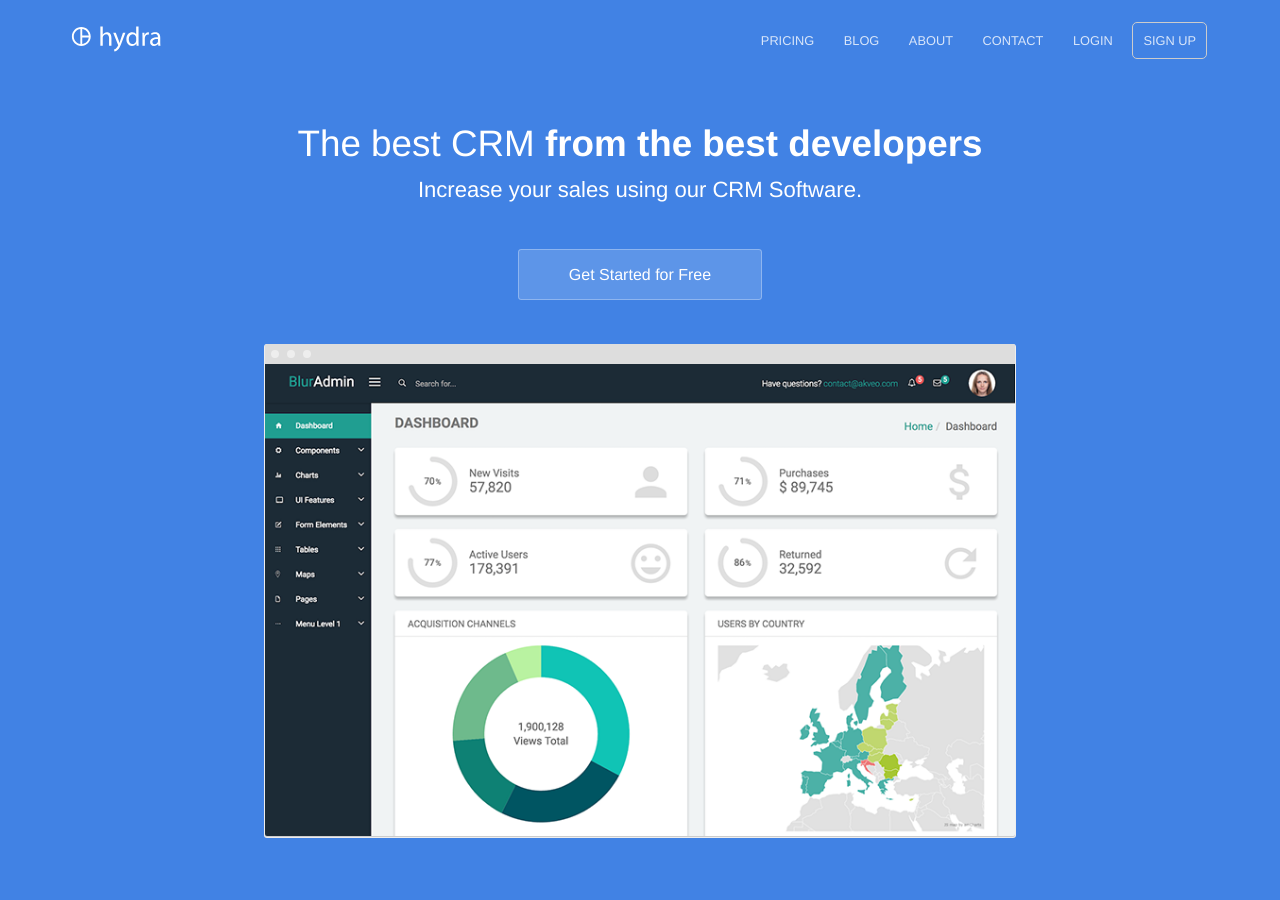
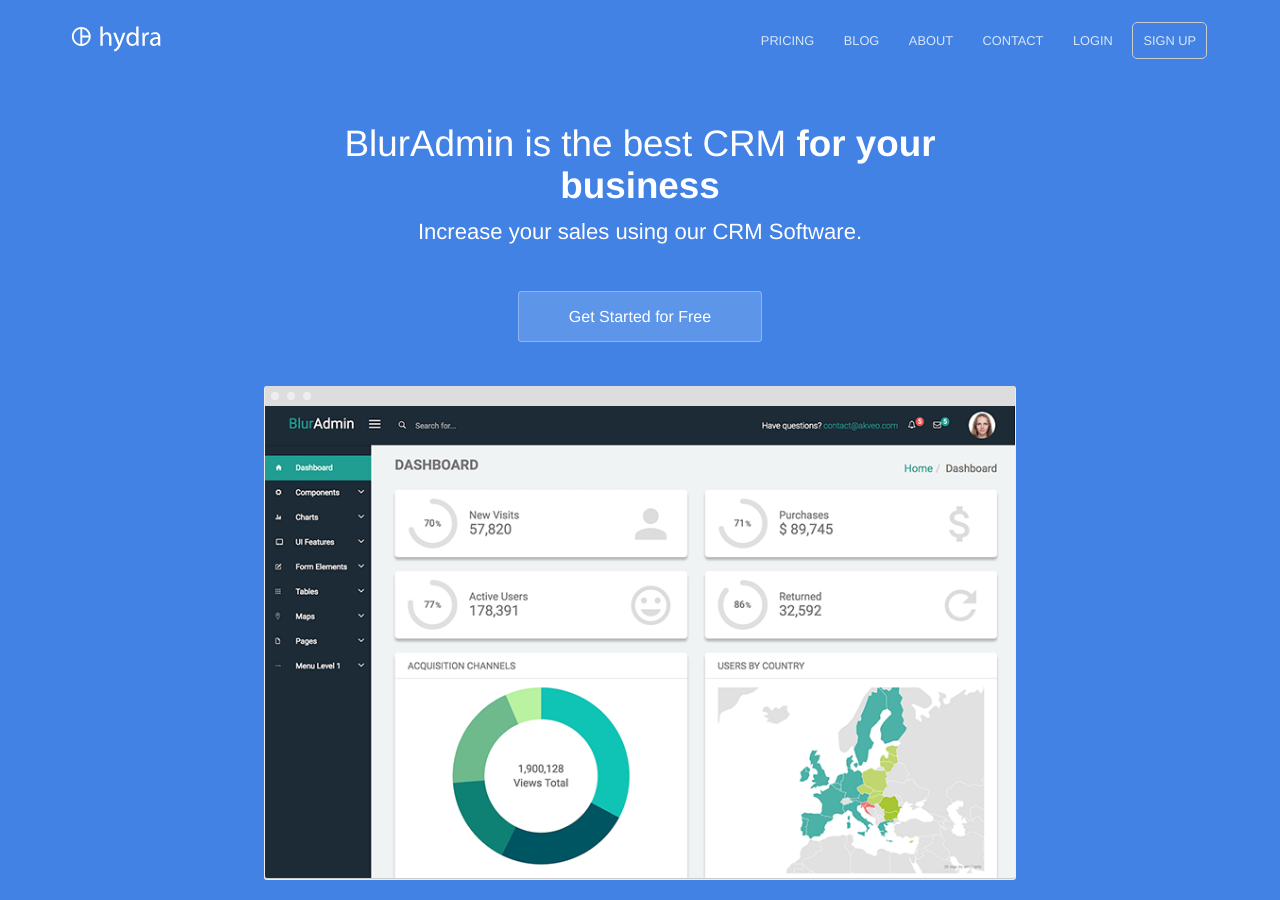
Before and after one commit to TheGreatFable/SaaS, a Jekyll site: the page built from index.html, in a window 1280 px wide and 900 px high. Built offline with Jekyll 4.4.1, drawn with Linux system fonts in a browser that asks for light colours; some of the changed text lies outside the part shown.

Commit message:
Update index.html

```diff
--- a/index.html
+++ b/index.html
@@ -1,10 +1,10 @@
 ---
-title: The best CRM from the best developers
+title: BlurAdmin is the best CRM for your business
 description: Increase your sales using our CRM Software.
 ---
 <section class="hero">
 	<div class="text-container">
-		<h1 class="editable">The best CRM <strong>from the best developers</strong></h1>
+		<h1 class="editable">BlurAdmin is the best CRM <strong>for your business</strong></h1>
 		<p class="subtext editable">Increase your sales using our CRM Software.</p>
 		<div class="cta button alt"><a href="{{ site.baseurl }}/contact/">Get Started for Free</a></div>
 		<div>
@@ -56,7 +56,7 @@
 				<div class="square-image"><img src="https://source.unsplash.com/collection/139386/600x400?a=.png" alt="Ali Yazbek" class="editable"></div>
 				<blockquote>
 					<p class="editable">Hydra has shaped the business we have today. We have a repeatable sales process and a strategy to scale our team. I recommend Hydra to any business looking to improve their sales.</p>
-					<p class="editable author">Ali Yazbek - Chairman & CIO of Yazbek Inc.</p>
+					<p class="editable author">Ali Yazbek - CIO of Hydra Inc.</p>
 				</blockquote>
 			</div>
 		</div>
```
